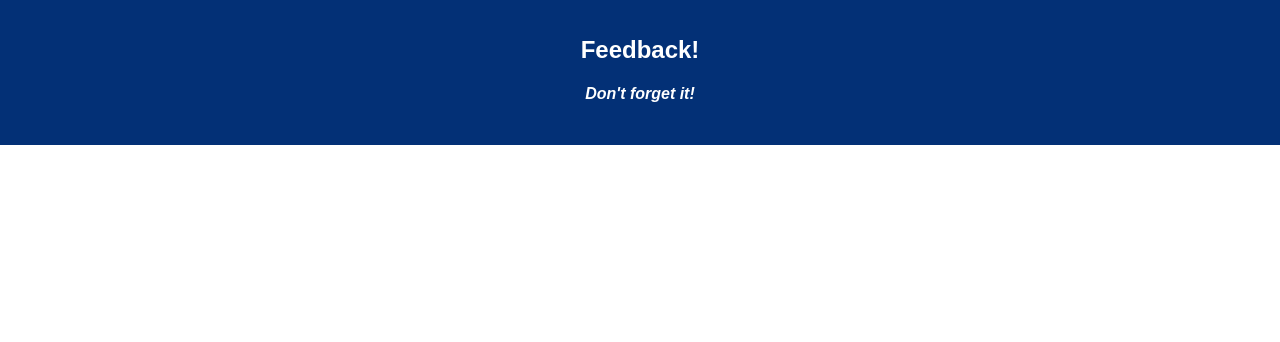
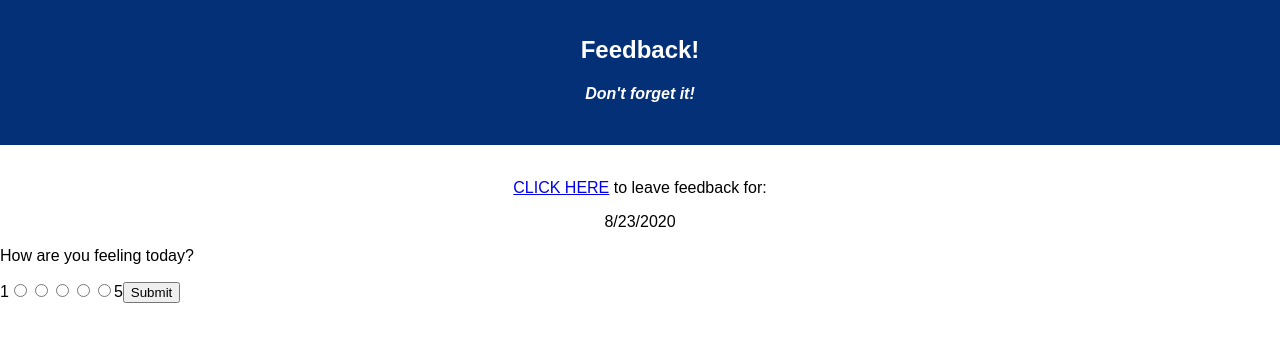
Before and after one commit to samueldmaus/redux-feedback-loop, a React (Create React App) app: page /#/feeling in a window 1280 px wide. Shown: the top 342 px of the page. Built offline with nearby package versions, Linux system fonts and the light colour scheme.

Commit message:
added reducer and sent feeling value to it

```diff
--- a/src/components/App/App.js
+++ b/src/components/App/App.js
@@ -1,17 +1,27 @@
 import React, { Component } from 'react';
-import axios from 'axios';
 import './App.css';
+import {HashRouter as Router, Route, Link} from 'react-router-dom';
+import Feeling from '../Feeling/Feeling.js';
 
 class App extends Component {
   render() {
+    let today = new Date();
+    let date = (today.getMonth()+1)+ '/' + today.getDate() + '/' + today.getFullYear();
     return (
+      <Router>
         <div className="App">
           <header className="App-header">
             <h1 className="App-title">Feedback!</h1>
             <h4><i>Don't forget it!</i></h4>
           </header>
           <br/>
+          <p><Link to="/feeling">CLICK HERE</Link> to leave feedback for:</p>
+          <p>{date}</p>
         </div>
+        <Route exact path="/feeling" component={Feeling}/>
+
+      </Router>
+
     );
   }
 }
--- /dev/null
+++ b/src/components/Feeling/Feeling.js
@@ -0,0 +1,37 @@
+import React, {Component} from 'react';
+import {connect} from 'react-redux'
+
+class Feeling extends Component {
+    state ={
+        value: 0
+    }
+
+    getRadioValue = (event) => {
+        event.preventDefault();
+        let feeling = document.getElementsByName('feeling');
+        for(let i = 0; i < feeling.length; i++){
+            if(feeling[i].checked) {
+                this.props.dispatch({type:"ADD_FEELING", payload: feeling[i].value})
+            }
+        }
+    };
+
+    render() {
+        return (
+            <form onSubmit={this.getRadioValue}>
+
+                <p>How are you feeling today?</p>
+                <label for="valStart">1</label>
+                <input name="feeling" type="radio" id="valStart" value="1" />
+                <input name="feeling"  type="radio"  value="2" />
+                <input name="feeling"  type="radio"  value="3" />
+                <input name="feeling"  type="radio" value="4" />
+                <input name="feeling"  type="radio" id="valEnd" value="5" />
+                <label for="valEnd">5</label>
+                <button type="submit">Submit</button>
+            </form>
+        )
+    }
+};
+
+export default connect()(Feeling);
--- a/src/index.js
+++ b/src/index.js
@@ -3,6 +3,24 @@ import ReactDOM from 'react-dom';
 import './index.css';
 import App from './components/App/App';
 import registerServiceWorker from './registerServiceWorker';
+import { createStore, combineReducers, applyMiddleware } from 'redux';
+import { Provider } from 'react-redux';
+import logger from 'redux-logger';
 
-ReactDOM.render(<App />, document.getElementById('root'));
+const FeedbackReducer = (state = {feeling: 0, understanding: 0, supported: 0, comments:''}, action) => {
+    if(action.type === "ADD_FEELING") {
+        return {...state, feeling: action.payload}
+    }
+
+    return state;
+}
+
+const store = createStore (
+    combineReducers({
+        FeedbackReducer
+    }),
+    applyMiddleware(logger)
+
+)
+ReactDOM.render(<Provider store={store}><App /></Provider>, document.getElementById('root'));
 registerServiceWorker();
```
Also changed, not shown: package.json (+6 -1 lines), 1 other file (tests, documents, lock files or other folders). Lines whose indentation alone changed are shown as unchanged.
